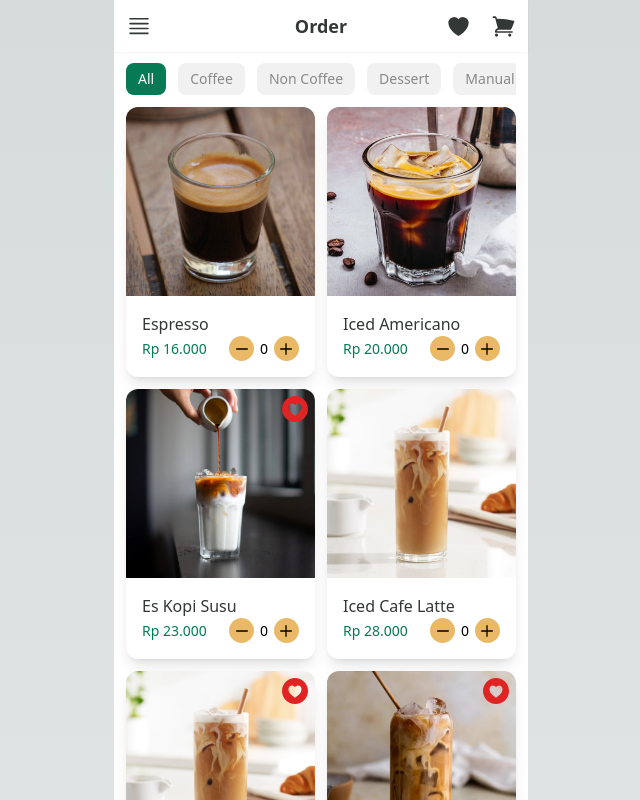
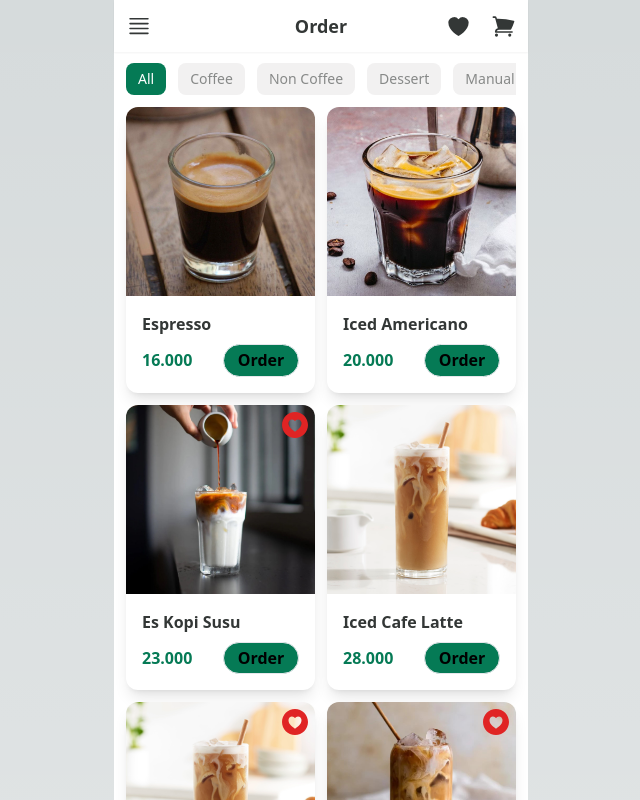
Before and after one commit to hassankary/coffee-ordering-app, a Next.js app: page /pages/order in a window 1280 px wide. Shown: the top 800 px of the page, without its empty margins (319-959 px from the left). Built offline with nearby package versions, Linux system fonts and the light colour scheme; data requests are answered from the project's data file.

Commit message:
update card style

```diff
--- a/src/app/components/menucards.js
+++ b/src/app/components/menucards.js
@@ -6,14 +6,12 @@ import { FaEye } from "react-icons/fa6";
 import { BsFillBookmarkHeartFill } from "react-icons/bs";
 import { IoHeartCircleSharp } from "react-icons/io5";
 
-
-
 export const MenuCards = ({
   onClickModal,
   onClickMinus,
   onClickPlus,
   data,
-  props
+  props,
 }) => {
   return (
     <div {...props} className="flex flex-col bg-[#FFFFFF] rounded-xl shadow-lg">
@@ -34,21 +32,31 @@ export const MenuCards = ({
           quality={100}
           unoptimized
         />
-        <div className="flex opacity-0 group-hover:opacity-100 -mt-6 h-6 justify-center items-center text-white bg-black bg-opacity-60 rounded-t-xl transition-all duration-300">
+        <div onClick={onClickModal} className="flex opacity-0 group-hover:opacity-100 -mt-6 h-6 justify-center items-center text-white bg-black bg-opacity-60 rounded-t-xl transition-all duration-300">
           <FaEye />
         </div>
       </div>
-      <div className="p-4 font-medium overflow-hidden">
+      <div className="p-4 font-semibold overflow-hidden">
         <h1 className="text-[#333736] text-nowrap truncate">{data?.name}</h1>
-        <div className="flex flex-row flex-wrap justify-between items-center">
-          <h1 className="flex text-sm items-center text-green-600">
-            Rp {data?.price.toString().replace(/\B(?=(\d{3})+(?!\d))/g, ".")}
+        <div className="flex flex-row flex-wrap mt-2 justify-between items-center">
+          <h1 className="flex text-base items-center font-bold text-green-600">
+            {data?.price.toString().replace(/\B(?=(\d{3})+(?!\d))/g, ".")}
           </h1>
-          <div className=" w-[70px] flex flex-row justify-between">
+          <div className={`w-[76px] flex flex-row transition-all`}>
+            {data.amount === 0 ? (
+              <button
+                id={data?.id}
+                onClick={(e) => onClickPlus(e, data?.id)}
+                className="flex w-full h-[32.6px] border bg-green-600 hover:bg-green-500 active:bg-green-500 justify-center items-center rounded-full transition-all"
+              >
+                Order
+              </button>
+            ) : (
+              <div className="flex w-full p-[3px] border justify-between rounded-full transition-all">
                 <button
                   id={data?.id}
                   onClick={(e) => onClickMinus(e, data?.id)}
-              className="flex w-[25px] h-[25px] bg-[#EAB968] hover:bg-[#f5c16f] active:bg-[#cda15a] justify-center items-center rounded-full transition-all"
+                  className="flex w-[25px] h-[25px] bg-green-600 hover:bg-green-500 active:bg-green-500 justify-center items-center rounded-full transition-all"
                 >
                   <HiOutlineMinus />
                 </button>
@@ -58,10 +66,12 @@ export const MenuCards = ({
                 <button
                   id={data?.id}
                   onClick={(e) => onClickPlus(e, data?.id)}
-              className="flex w-[25px] h-[25px] bg-[#EAB968] hover:bg-[#f5c16f] active:bg-[#cda15a] justify-center items-center rounded-full transition-all"
+                  className="flex w-[25px] h-[25px] bg-green-600 hover:bg-green-500 active:bg-green-500 justify-center items-center rounded-full transition-all"
                 >
                   <HiOutlinePlus />
                 </button>
+              </div>
+            )}
           </div>
         </div>
       </div>
--- a/src/app/page.js
+++ b/src/app/page.js
@@ -2,13 +2,14 @@
 import Image from "next/image";
 import Link from "next/link";
 import { BiSolidShoppingBag } from "react-icons/bi";
+import { SiAdblock } from "react-icons/si";
 
 export default function Home() {
   return (
     <>
       <title>Coffee Ordering Mobile Web by Hassan Kaeru</title>
       <div className=" w-full flex justify-center">
-        <div className="min-h-screen w-[414px] bg-green-500 content-center">
+        <div className="flex flex-col justify-center min-h-screen w-[414px] bg-green-500 content-center">
           <div className="flex justify-center ">
             <Image
               src={"/./logo.svg"}
@@ -20,7 +21,7 @@ export default function Home() {
               priority
             />
           </div>
-          <div className="flex justify-center mt-[90px]">
+          <div className="flex flex-col items-center justify-center mt-[90px]">
             <Link
               href={"./pages/order"}
               className="p-5 bg-black text-black font-bold hover:bg-[#EAB968] hover:scale-110 active:scale-110 rounded-full transition-all duration-300"
@@ -30,6 +31,12 @@ export default function Home() {
               </h1>
             </Link>
           </div>
+          <div className="fixed flex w-full max-w-[414px] justify-end bottom-0">
+            <button className="flex justify-center items-center px-3 py-1.5 font-bold space-x-2 bg-[#EAB968] hover:bg-[#e1ac57] active:scale-110 rounded-tl-xl transition-all">
+              <SiAdblock/>
+              <h1>Admin</h1>
+            </button>
+          </div>
         </div>
       </div>
     </>
```
Lines whose indentation alone changed are shown as unchanged.
